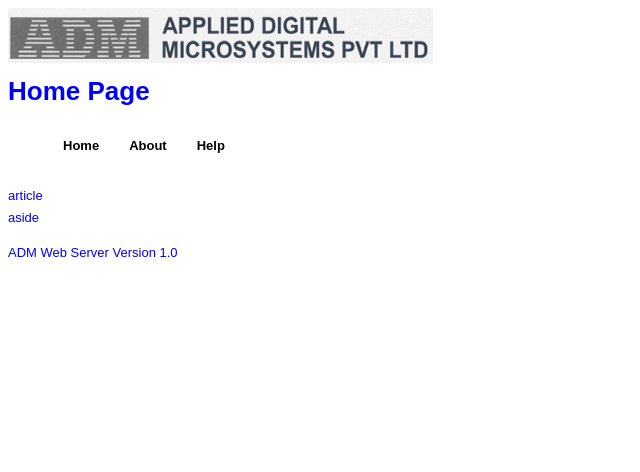
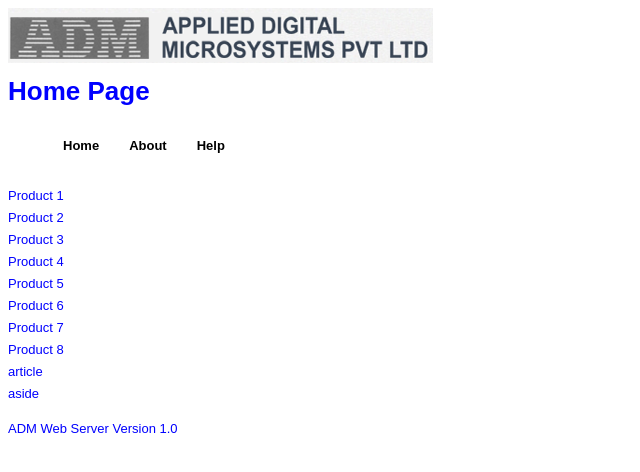
Before and after one commit to mbhatkal/node-web-server, a Node server app: page / in a window 1280 px wide. Shown: the top 472 px of the page, without its empty margins (0-640 px from the left). Run offline with Node 20, Linux system fonts and the light colour scheme.

Commit message:
added product

```diff
--- a/views/index.hbs
+++ b/views/index.hbs
@@ -16,6 +16,16 @@
       <li><a href="{{href3}}">{{refInfo3}}</a></li>
     </ul>
   </nav>
+  <section>
+    <div>Product 1 </div>
+    <div>Product 2 </div>
+    <div>Product 3 </div>
+    <div>Product 4 </div>
+    <div>Product 5 </div>
+    <div>Product 6 </div>
+    <div>Product 7 </div>
+    <div>Product 8 </div>
+  </section>
   <article>article </article>
   <aside>aside</aside>
   <footer>
```
